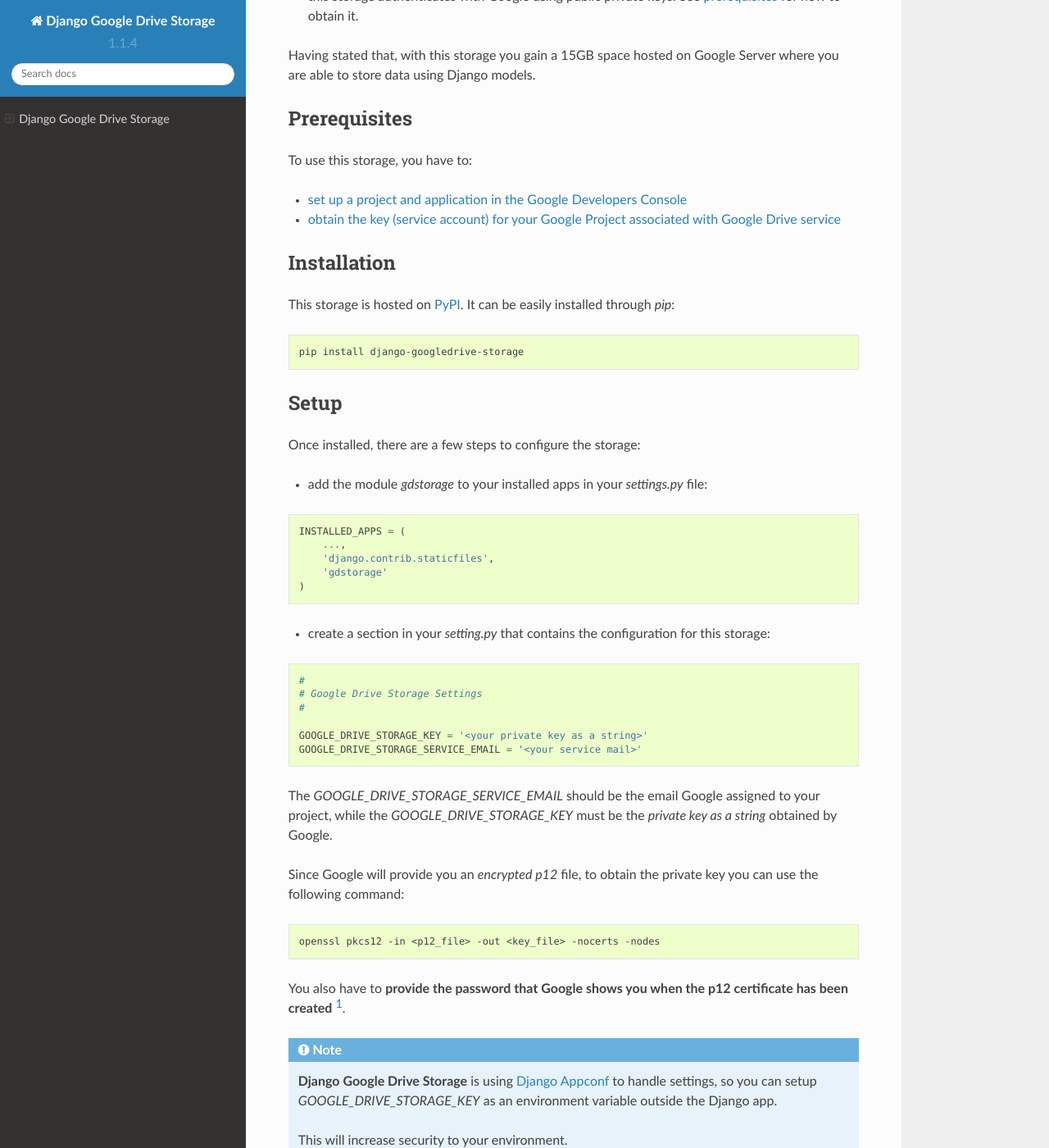
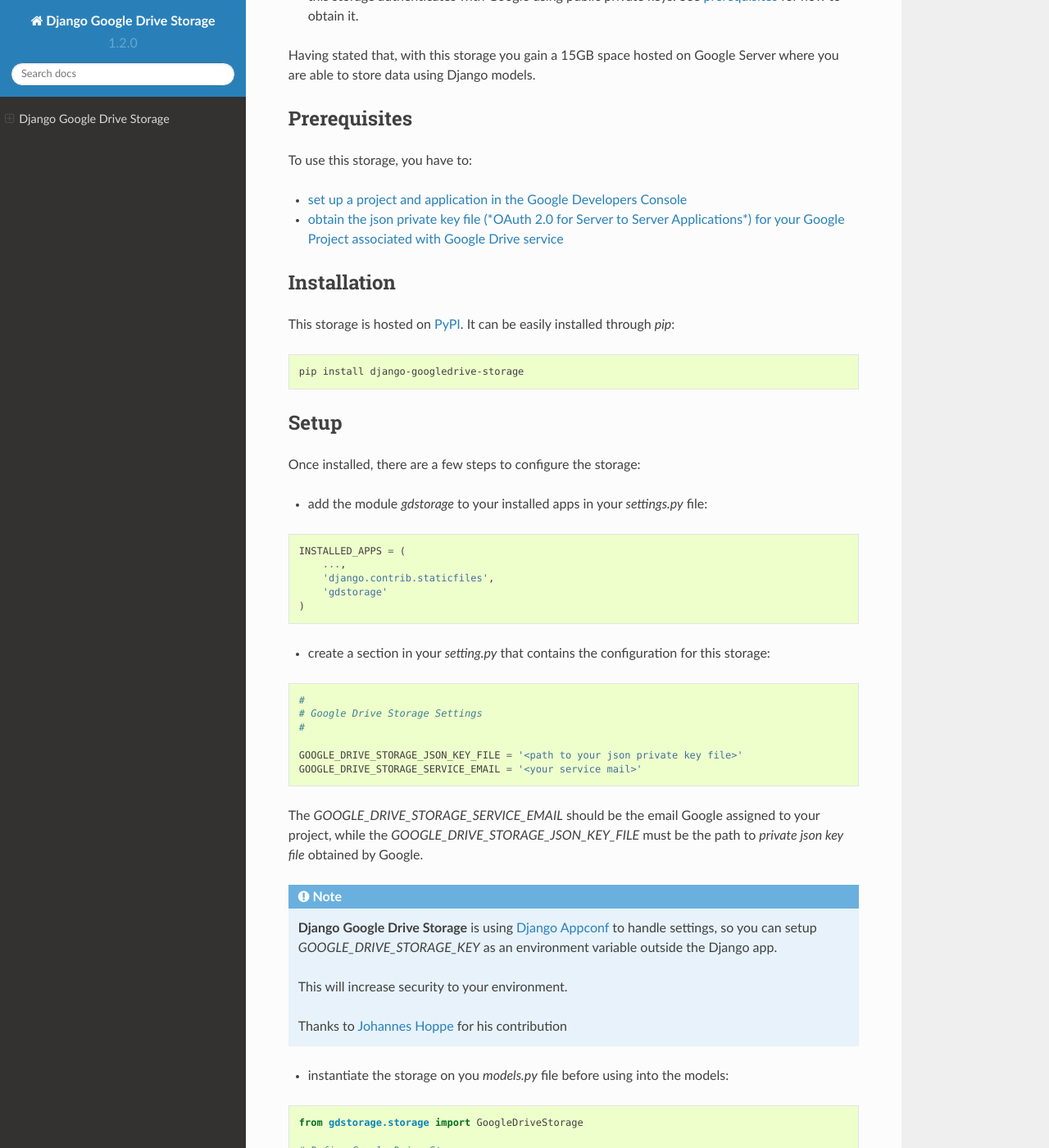
Before and after one commit to torre76/django-googledrive-storage, a Sphinx documentation site: the page built from docs/index.rst, in a window 1280 px wide and 1400 px high, scrolled down 392 px. Shown: the whole window at 82% size. Built offline with Sphinx 7.4.7 and the Read the Docs theme 2.0.0, drawn with Linux system fonts in a browser that asks for light colours; some of the changed text lies outside the part shown.

Commit message:
Updated Docs and setup.py for release 1.2.0
This release will be Python 3 compatible.

```diff
--- a/docs/conf.py
+++ b/docs/conf.py
@@ -59,9 +59,9 @@
 # built documents.
 #
 # The short X.Y version.
-version = '1.1.4'
+version = '1.2.0'
 # The full version, including alpha/beta/rc tags.
-release = '1.1.4'
+release = '1.2.0'
 
 # The language for content autogenerated by Sphinx. Refer to documentation
 # for a list of supported languages.
--- a/docs/index.rst
+++ b/docs/index.rst
@@ -23,7 +23,7 @@
 To use this storage, you have to:
 
 * `set up a project and application in the Google Developers Console <https://console.developers.google.com/flows/enableapi?apiid=drive>`_
-* `obtain the key (service account) for your Google Project associated with Google Drive service <https://developers.google.com/drive/web/delegation>`_
+* `obtain the json private key file (*OAuth 2.0 for Server to Server Applications*) for your Google Project associated with Google Drive service <https://developers.google.com/identity/protocols/OAuth2ServiceAccount>`_
 
 Installation
 ************
@@ -58,19 +58,11 @@
    # Google Drive Storage Settings
    #
 
-   GOOGLE_DRIVE_STORAGE_KEY = '<your private key as a string>'
+   GOOGLE_DRIVE_STORAGE_JSON_KEY_FILE = '<path to your json private key file>'
    GOOGLE_DRIVE_STORAGE_SERVICE_EMAIL = '<your service mail>'
 
 The `GOOGLE_DRIVE_STORAGE_SERVICE_EMAIL` should be the email Google assigned to your project,
-while the `GOOGLE_DRIVE_STORAGE_KEY` must be the *private key as a string* obtained by Google.
-
-Since Google will provide you an *encrypted p12* file, to obtain the private key you can use the following command:
-
-.. code-block:: bash
-
-   openssl pkcs12 -in <p12_file> -out <key_file> -nocerts -nodes
-
-You also have to **provide the password that Google shows you when the p12 certificate has been created** [#google_key]_.
+while the `GOOGLE_DRIVE_STORAGE_JSON_KEY_FILE` must be the path to *private json key file* obtained by Google.
 
 .. note::
 
@@ -107,7 +99,3 @@
 
 Source can be found on `GitHub <https://github.com/torre76/django-googledrive-storage>`_ with its included
 `license <https://github.com/torre76/django-googledrive-storage/blob/master/LICENSE.txt>`_.
-
-.. rubric:: Footnotes
-
-.. [#google_key] Usually the password used by Google is ``notasecret`` but it will eventually changes in future
--- a/setup.py
+++ b/setup.py
@@ -27,10 +27,11 @@
         "oauth2client >= 2.2.0"
     ],
     classifiers=[
-        "Development Status :: 4 - Beta",
+        "Development Status :: 5 - Production/Stable",
         "Framework :: Django",
         "License :: OSI Approved :: BSD License",
         "Programming Language :: Python :: 2.7",
-        "Programming Language :: Python :: 2 :: Only"
+        "Programming Language :: Python :: 3.4",
+        "Programming Language :: Python :: 3.5"
     ],
 )
```
